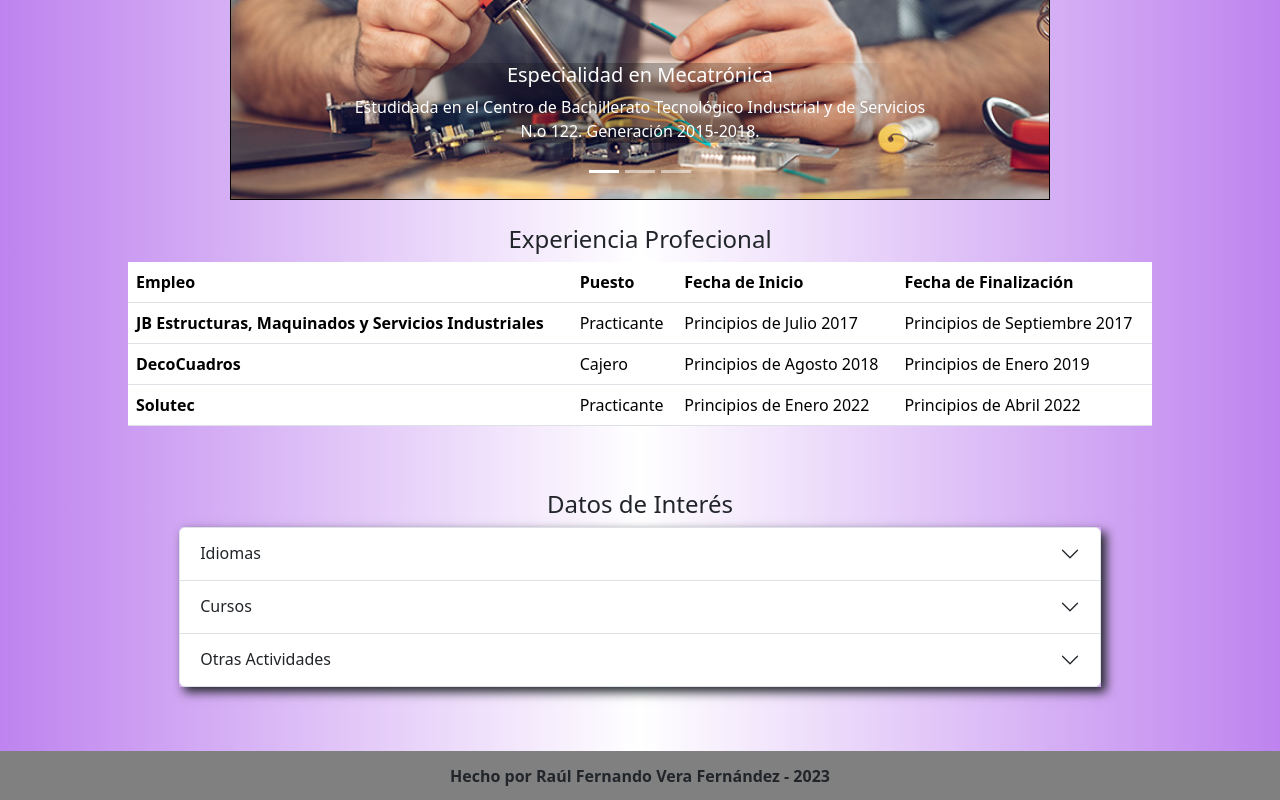
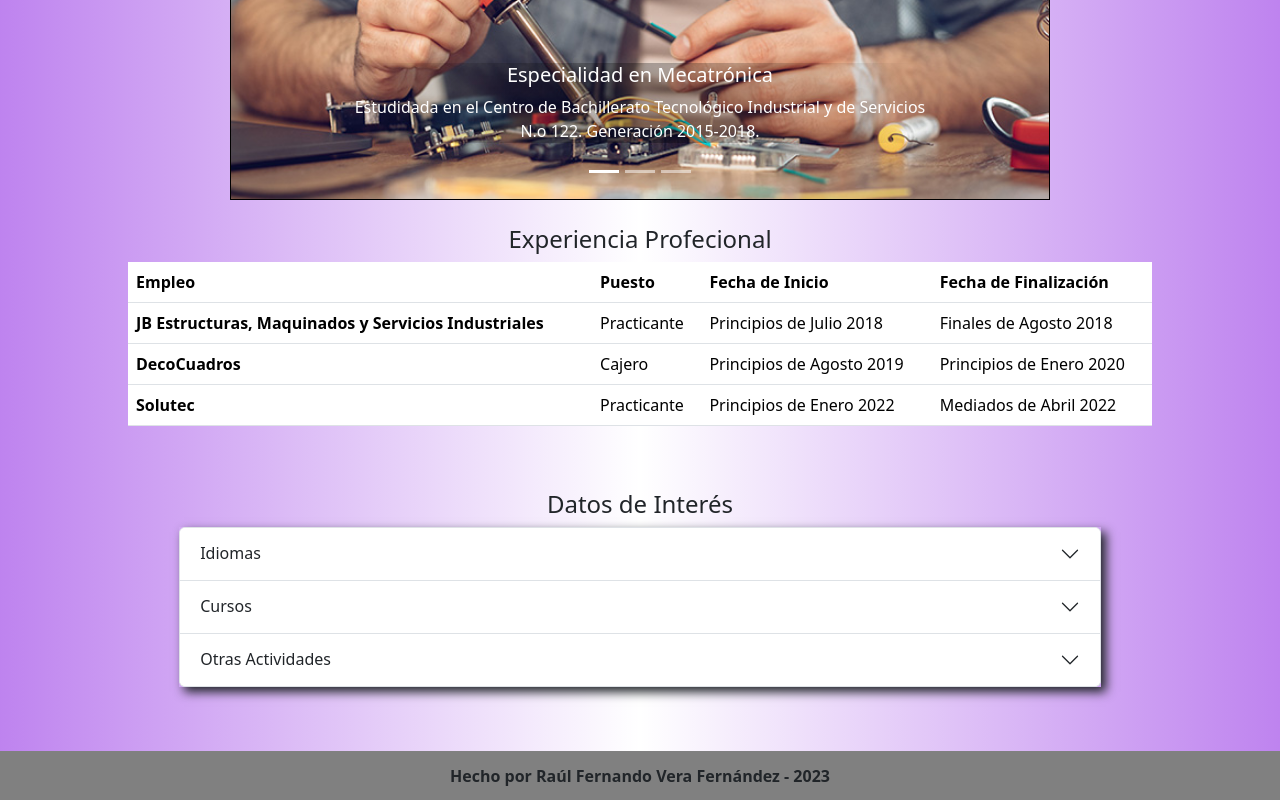
Before and after one commit to RVeraFernandez/cv_Raul_Vera, a plain HTML site: page index.html in a window 1280 px wide. Shown: the part 765-1565 px from the top of the page. Drawn offline with nearby package versions, Linux system fonts and the light colour scheme.

Commit message:
Ajustes de tiempo en experiencia profesional

```diff
--- a/index.html
+++ b/index.html
@@ -223,22 +223,22 @@
             <tr>
               <th scope="row">JB Estructuras, Maquinados y Servicios Industriales</th>
               <td>Practicante</td>
-              <td>Principios de Julio 2017</td>
-              <td>Principios de Septiembre 2017</td>
+              <td>Principios de Julio 2018</td>
+              <td>Finales de Agosto 2018</td>
             </tr>
             <!--Segundo empleo-->
             <tr>
               <th scope="row">DecoCuadros</th>
               <td>Cajero</td>
-              <td>Principios de Agosto 2018</td>
-              <td>Principios de Enero 2019</td>
+              <td>Principios de Agosto 2019</td>
+              <td>Principios de Enero 2020</td>
             </tr>
             <!--Tercer empleo-->
             <tr>
               <th scope="row">Solutec</th>
               <td>Practicante</td>
               <td>Principios de Enero 2022</td>
-              <td>Principios de Abril 2022</td>
+              <td>Mediados de Abril 2022</td>
             </tr>
           </tbody>
         </table>
@@ -253,7 +253,7 @@
             <h5 class="mb-1">JB Estructuras, Maquinados y Servicios Industriales</h5>
           </div>
           <p class="mb-1">Puesto: Practicante</p>
-          <small class="text-muted">Duración: De principios de Julio 2017 a principios de Septiembre 2017.</small>
+          <small class="text-muted">Duración: De principios de Julio 2018 a finales de Agosto 2018.</small>
         </div>
         <!--Segundo empleo-->
         <div class="list-group-item list-group-item" >
@@ -261,7 +261,7 @@
             <h5 class="mb-1">DecoCuadros</h5>
           </div>
           <p class="mb-1">Puesto: Cajero</p>
-          <small class="text-muted">Duración: De principios de Agosto 2018 a principios de Enero 2019.</small>
+          <small class="text-muted">Duración: De principios de Agosto 2019 a principios de Enero 2020.</small>
         </div>
         <!--Tercer empleo-->
         <div class="list-group-item list-group-item" >
@@ -269,7 +269,7 @@
             <h5 class="mb-1">Solutec</h5>
           </div>
           <p class="mb-1">Puesto: Practicante</p>
-          <small class="text-muted">Duración: De principios de Enero 2022 a principios de Abril 2022.</small>
+          <small class="text-muted">Duración: De principios de Enero 2022 a mediados de Abril 2022.</small>
         </div>
       </div>
     </div>
```
